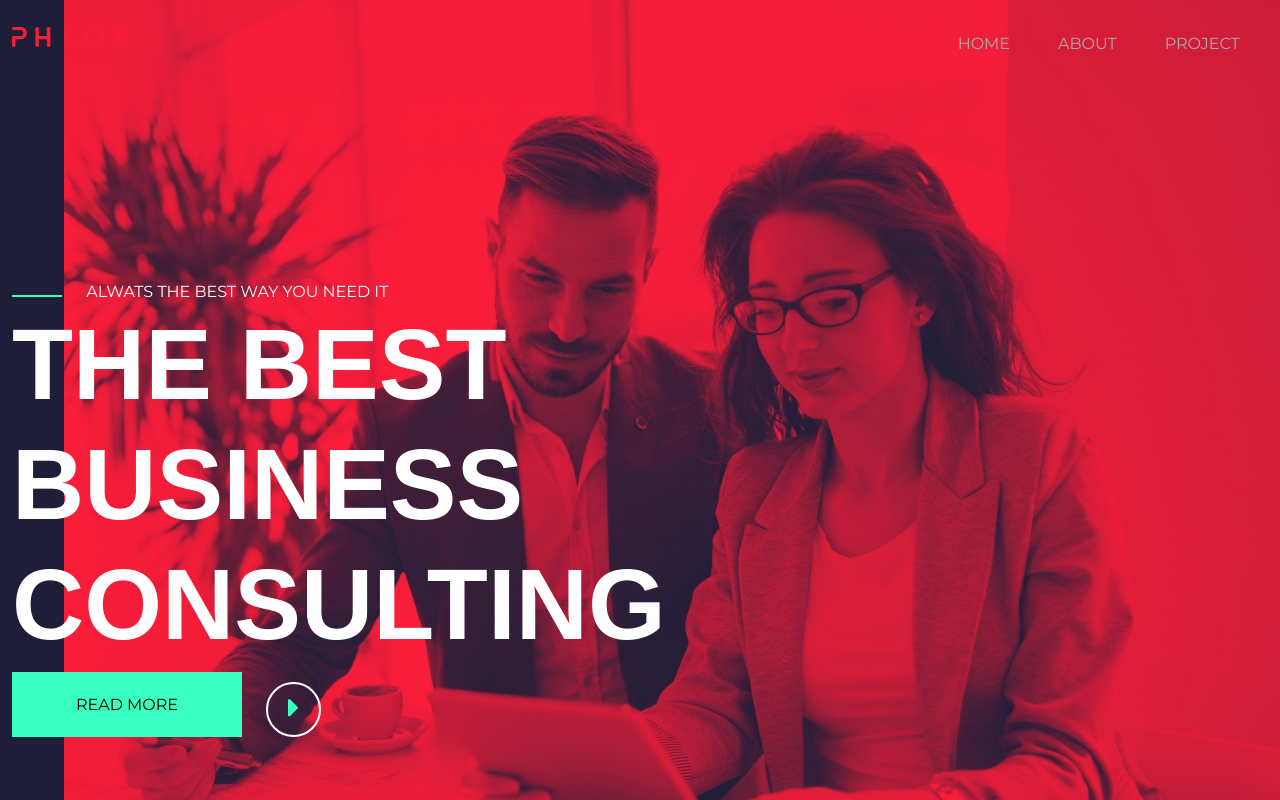
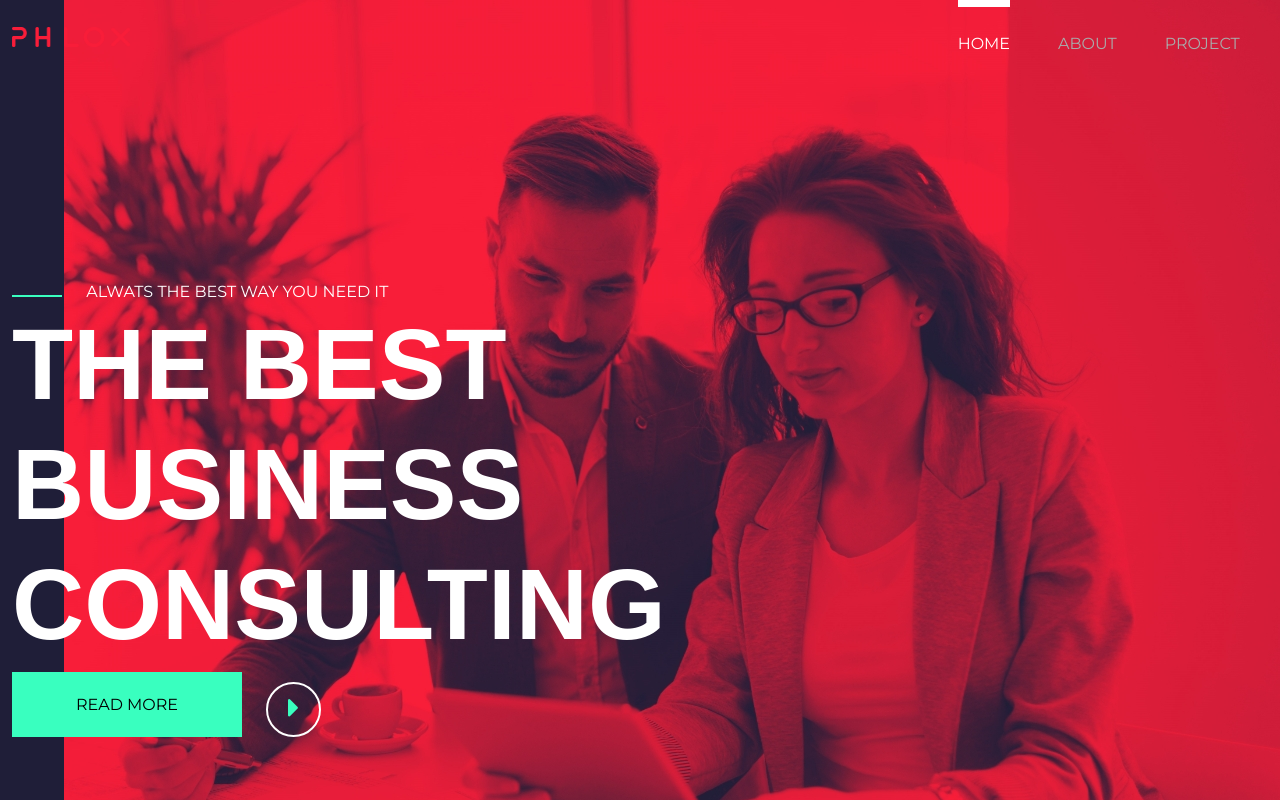
Before and after one commit to GiordanoRinaldi/proj-html-vuejs, a Vue app: page / in a window 1280 px wide. Shown: the top 800 px of the page. Built offline with nearby package versions, Linux system fonts and the light colour scheme; a web font is replaced by a local one.

Commit message:
inizio fix effetti css

```diff
--- a/src/App.vue
+++ b/src/App.vue
@@ -1,7 +1,7 @@
 <template>
   <div id="app">
     <div class="section-one">
-      <Header/>
+      <Header :navbar="navbar"/>
       <div class="jumbotron">
         <div class="container-fluid new-container">
           <div class="text-jumbo">
@@ -19,7 +19,7 @@
       <Main/>
     </main>
     <footer>
-      <Footer/>
+      <Footer :navbar="navbar"/>
     </footer>
   </div>
 </template>
@@ -35,6 +35,42 @@ export default {
     Header,
     Main,
     Footer,
+  },
+  data(){
+    return{
+      navbar:[
+        {
+          name: "HOME",
+          href: "#",
+          active: true
+        },
+        {
+          name: "ABOUT",
+          href: "#",
+          active: false
+        },
+        {
+          name: "PROJECT",
+          href: "#",
+          active: false
+        },
+        {
+          name: "SERVICES",
+          href: "#",
+          active: false
+        },
+        {
+          name: "BLOG",
+          href: "#",
+          active: false
+        },
+        {
+          name: "CONTACT",
+          href: "#",
+          active: false
+        },
+      ]
+    }
   }
 }
 </script>
--- a/src/components/Footer.vue
+++ b/src/components/Footer.vue
@@ -42,36 +42,7 @@
 <script>
 export default {
     name: "Footer",
-    data(){
-        return{
-            navbar:[
-                {
-                    name: "HOME",
-                    href: "#"
-                },
-                {
-                    name: "ABOUT",
-                    href: "#"
-                },
-                {
-                    name: "PROJECT",
-                    href: "#"
-                },
-                {
-                    name: "SERVICES",
-                    href: "#"
-                },
-                {
-                    name: "BLOG",
-                    href: "#"
-                },
-                {
-                    name: "CONTACT",
-                    href: "#"
-                },
-            ]
-        }
-    }
+    props: ["navbar"]
 }
 </script>
 
@@ -90,6 +61,9 @@ footer{
     }
     a{
         color: $aColor;
+        &:hover{
+            color: white;
+        }
     }
     .Copriryght{
         color: $aColor;
--- a/src/components/Header.vue
+++ b/src/components/Header.vue
@@ -6,7 +6,7 @@
             </div>
             <div class="navbar">
                 <ul class="d-flex">
-                    <li v-for="(name, index) in navbar" :key="index" class="d-inline-block ms-5"><a :href="name.href">{{name.name}}</a></li>
+                    <li v-for="(name, index) in navbar" :key="index" class="d-inline-block ms-5" ><a :class="name.active == true ? 'active' :  '' " :href="name.href">{{name.name}}</a></li>
                 </ul>
             </div>
         </div>
@@ -16,36 +16,7 @@
 <script>
 export default {
     name: "Header",
-    data(){
-        return{
-            navbar:[
-                {
-                    name: "HOME",
-                    href: "#"
-                },
-                {
-                    name: "ABOUT",
-                    href: "#"
-                },
-                {
-                    name: "PROJECT",
-                    href: "#"
-                },
-                {
-                    name: "SERVICES",
-                    href: "#"
-                },
-                {
-                    name: "BLOG",
-                    href: "#"
-                },
-                {
-                    name: "CONTACT",
-                    href: "#"
-                },
-            ]
-        }
-    }
+    props: [ "navbar"]
 }
 </script>
 
@@ -75,5 +46,16 @@ export default {
             border: 4px solid white;
         }
     }
+    .active{
+        color: white;
+        &:before {
+            position: absolute;
+            top: -35px;
+            content: '';
+            display: inline-block;
+            width: 100%;
+            border: 4px solid white;
+        }
+    }
 
 </style>
```
